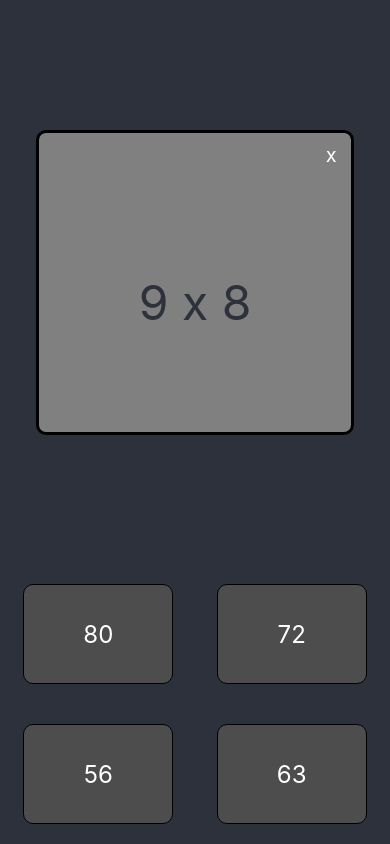
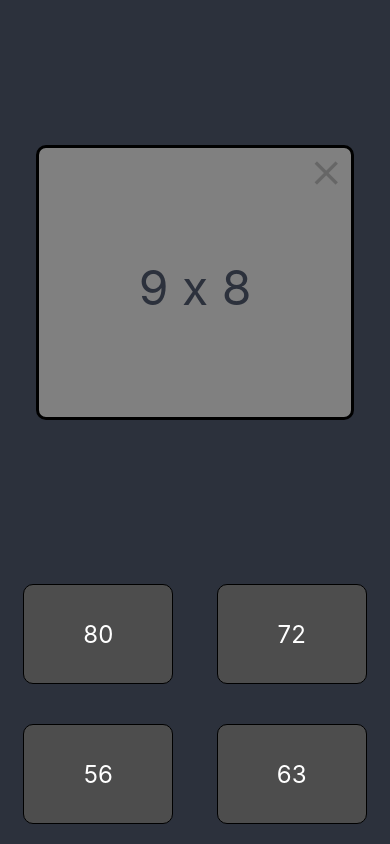
Before and after one commit to ChrisWhisker/flash-math, a React Native app: screen / in a window 390 px wide. Built offline with nearby package versions, Linux system fonts and the light colour scheme.

Commit message:
Replace close button "x" text with icon

```diff
--- a/components/FlashCard.tsx
+++ b/components/FlashCard.tsx
@@ -1,14 +1,16 @@
 import React from "react";
 import { StyleSheet, Text, TouchableOpacity, View } from "react-native";
+import {MaterialIcons} from '@expo/vector-icons';
 
 type Props = {
     question: string;
 };
+
 export default function FlashCard({ question }: Props) {
     return (
         <View style={styles.flashCard}>
             <TouchableOpacity style={styles.closeButton}>
-                <Text style={styles.closeButtonText}>x</Text>
+                <MaterialIcons name="close" size={40} style={styles.closeIcon}></MaterialIcons>
             </TouchableOpacity>
             <Text style={styles.flashCardText}>{question}</Text>
         </View>
@@ -22,24 +24,25 @@ const styles = StyleSheet.create({
         borderRadius: 10,
         borderWidth: 3,
         borderColor: "black",
+        justifyContent: "center",
     },
     flashCardText: {
+        textAlignVertical: "center",
         textAlign: "center",
         fontSize: 48,
         color: "#2c313c",
-        padding: 100,
+        paddingHorizontal: 100,
+        paddingTop: 60,
+        paddingBottom: 100,
     },
     closeButton: {
         alignSelf: "flex-end",
-        backgroundColor: "grey",
-        borderRadius: 10,
-        width: 40,
-        height: 40,
+        alignContent: "center",
+        justifyContent: "center",
+        padding: 5,
     },
-    closeButtonText: {
-        fontSize: 20,
-        textAlign: "center",
-        color: "white",
-        padding: 10,
-    },
+    closeIcon: {
+        color: "#666666",
+        alignSelf: "center",
+    }
 });
```
